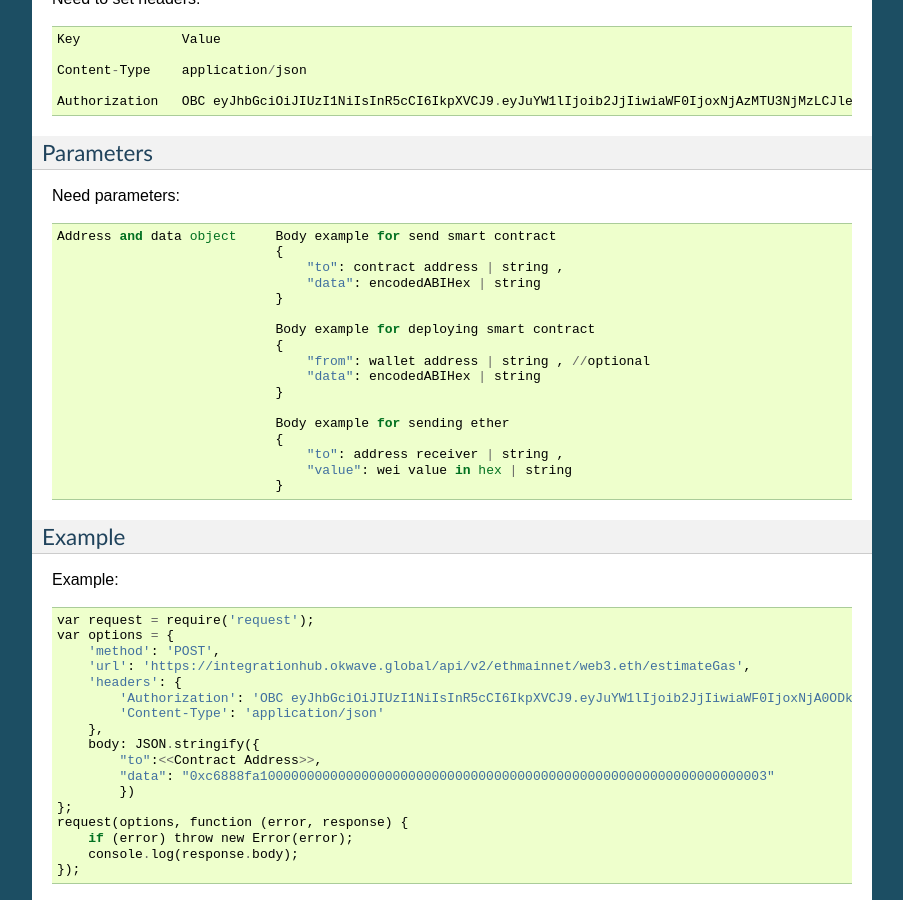
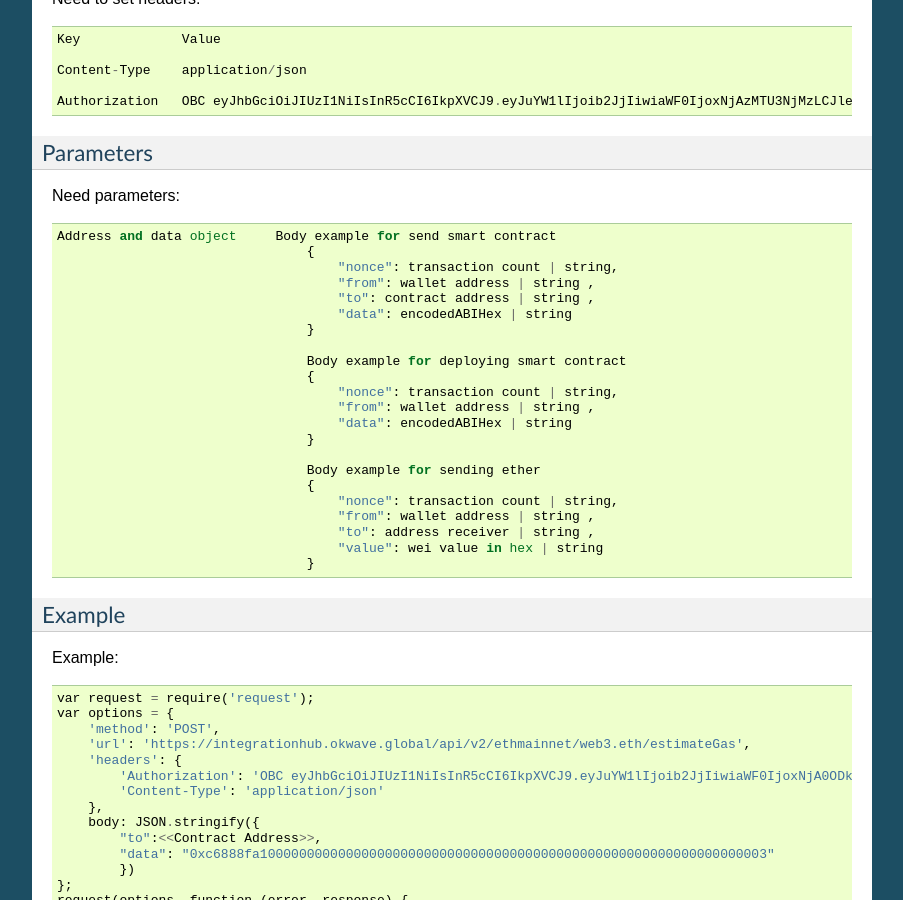
Before and after one commit to bcnodeobc/integrationhub, a Sphinx documentation site: the page built from docs/ethereum.rst, in a window 1280 px wide and 900 px high, scrolled down 42972 px. Shown: the whole window, without its empty margins (198-1101 px from the left). Built offline with Sphinx 7.4.7, drawn with Linux system fonts in a browser that asks for light colours.

Commit message:
Fix: EstimateGas body [ETH.THOR]

```diff
--- a/docs/ethereum.rst
+++ b/docs/ethereum.rst
@@ -2373,22 +2373,27 @@ Parameters
 Need parameters::
 
     Address and data object     Body example for send smart contract
-                                {
-                                    "to": contract address | string ,
-                                    "data": encodedABIHex | string
-                                }
-
-                                Body example for deploying smart contract
-                                {
-                                    "from": wallet address | string , //optional
-                                    "data": encodedABIHex | string
-                                }
-
-                                Body example for sending ether
-                                {
-                                    "to": address receiver | string ,
-                                    "value": wei value in hex | string
-                                }
+                                    {
+                                        "nonce": transaction count | string,
+                                        "from": wallet address | string ,
+                                        "to": contract address | string ,
+                                        "data": encodedABIHex | string
+                                    }
+
+                                    Body example for deploying smart contract
+                                    {
+                                        "nonce": transaction count | string,
+                                        "from": wallet address | string ,
+                                        "data": encodedABIHex | string
+                                    }
+
+                                    Body example for sending ether
+                                    {
+                                        "nonce": transaction count | string,
+                                        "from": wallet address | string ,
+                                        "to": address receiver | string ,
+                                        "value": wei value in hex | string
+                                    }
 
 Example
 --------
--- a/docs/thor.rst
+++ b/docs/thor.rst
@@ -2654,19 +2654,23 @@ Need to set headers::
 
         Address and data object     Body example for send smart contract
                                     {
+                                        "nonce": transaction count | string,
+                                        "from": wallet address | string ,
                                         "to": contract address | string ,
                                         "data": encodedABIHex | string
                                     }
 
                                     Body example for deploying smart contract
                                     {
-                                        "to": contract address | string ,
+                                        "nonce": transaction count | string,
                                         "from": wallet address | string ,
                                         "data": encodedABIHex | string
                                     }
 
                                     Body example for sending ether
                                     {
+                                        "nonce": transaction count | string,
+                                        "from": wallet address | string ,
                                         "to": address receiver | string ,
                                         "value": wei value in hex | string
                                     }
```
